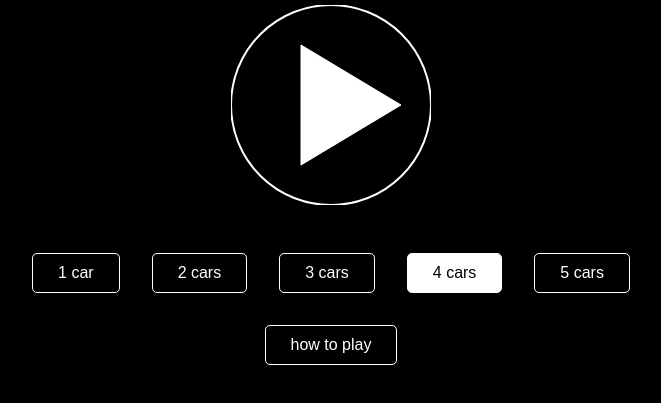
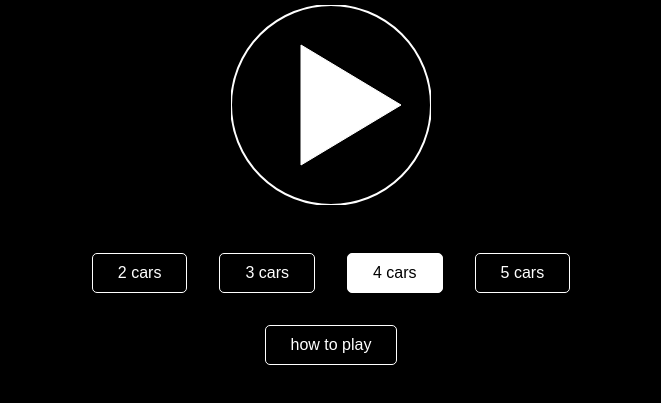
Before and after one commit to return75/4Cars, a plain HTML site: page index.html in a window 1280 px wide. Shown: the part 281-684 px from the top of the page, without its empty margins (309-970 px from the left). Drawn offline with Linux system fonts and the light colour scheme.

Commit message:
remove 1car button

```diff
--- a/index.html
+++ b/index.html
@@ -29,7 +29,6 @@
                          style="fill:white;stroke:white;" />
             </svg>
             <div style="display: flex;flex-wrap: wrap; justify-content: center ;margin-top: 2rem">
-                <button onclick="selectCarsNumber(this, 1)">1 car</button>
                 <button onclick="selectCarsNumber(this, 2)">2 cars</button>
                 <button onclick="selectCarsNumber(this ,3)">3 cars</button>
                 <button onclick="selectCarsNumber(this, 4)" class="button-selected">4 cars</button>
```
